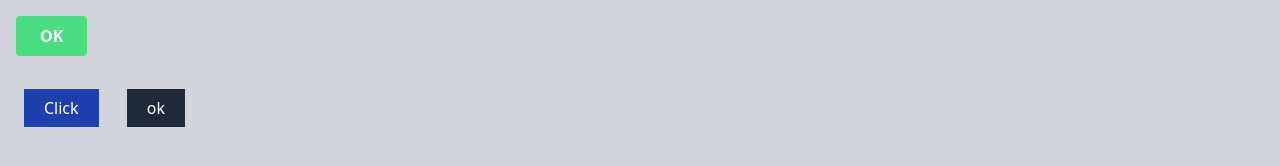
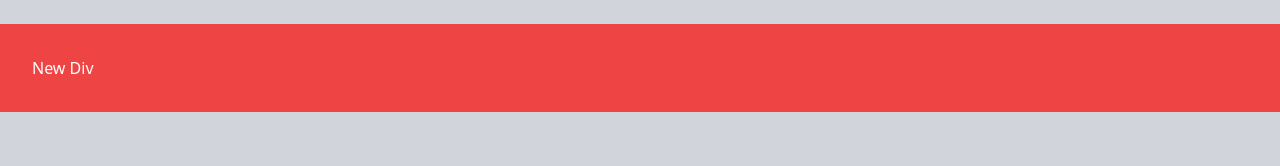
Before and after one commit to TTMabdiqani/Dom, a plain HTML site: page index.html in a window 1280 px wide. Drawn offline with nearby package versions, Linux system fonts and the light colour scheme.

Commit message:
last updated

```diff
--- a/index.html
+++ b/index.html
@@ -12,10 +12,12 @@
 
     <!-- <h1 class="heading-1">this is first heading (h1) <span>Yayy!!</span></h1>
     <h1 class="heading-2">this is second heading (h2)</h1> -->
-    <button id="bot" class="px-6 py-2 bg-green-400 text-white font-semibold rounded my-4 mx-4" onclick="clickEventHandler();">OK</button>
+    <!-- <button id="bot" class="px-6 py-2 bg-green-400 text-white font-semibold rounded my-4 mx-4" onclick="clickEventHandler();">OK</button>
 <div class="py-3 "></div>
     <div class=" mx-6 btn bg-blue-800 py-2 px-5 text-white inline ">Click</div>
-    <div class="  btn bg-gray-800 py-2 px-5 text-white inline">ok</div>
+    <div class="  btn bg-gray-800 py-2 px-5 text-white inline">ok</div> -->
+
+
     <script src="main.js"></script>
 </body>
 </html>
--- a/main.js
+++ b/main.js
@@ -46,3 +46,23 @@ for(const button of buttons){
   button.addEventListener('click', sayHi);
 
 }
+
+
+
+//add new div in java script
+
+let newDiv = document.createElement('div');
+newDiv.textContent = "New Div";
+
+newDiv.classList.add('bg-red-500', 'text-white', 'p-8', 'mt-6');
+
+document.body.appendChild(newDiv);
+
+newDiv.addEventListener('click', function(event){
+  let newSpan = document.createElement('span');
+  newSpan.textContent = "Hi I'm Span !";
+  newSpan.classList.add('text-blue-400','text-center');
+
+  event.target.appendChild(newSpan);
+  // document.body.appendChild(newSpan);
+});
```
